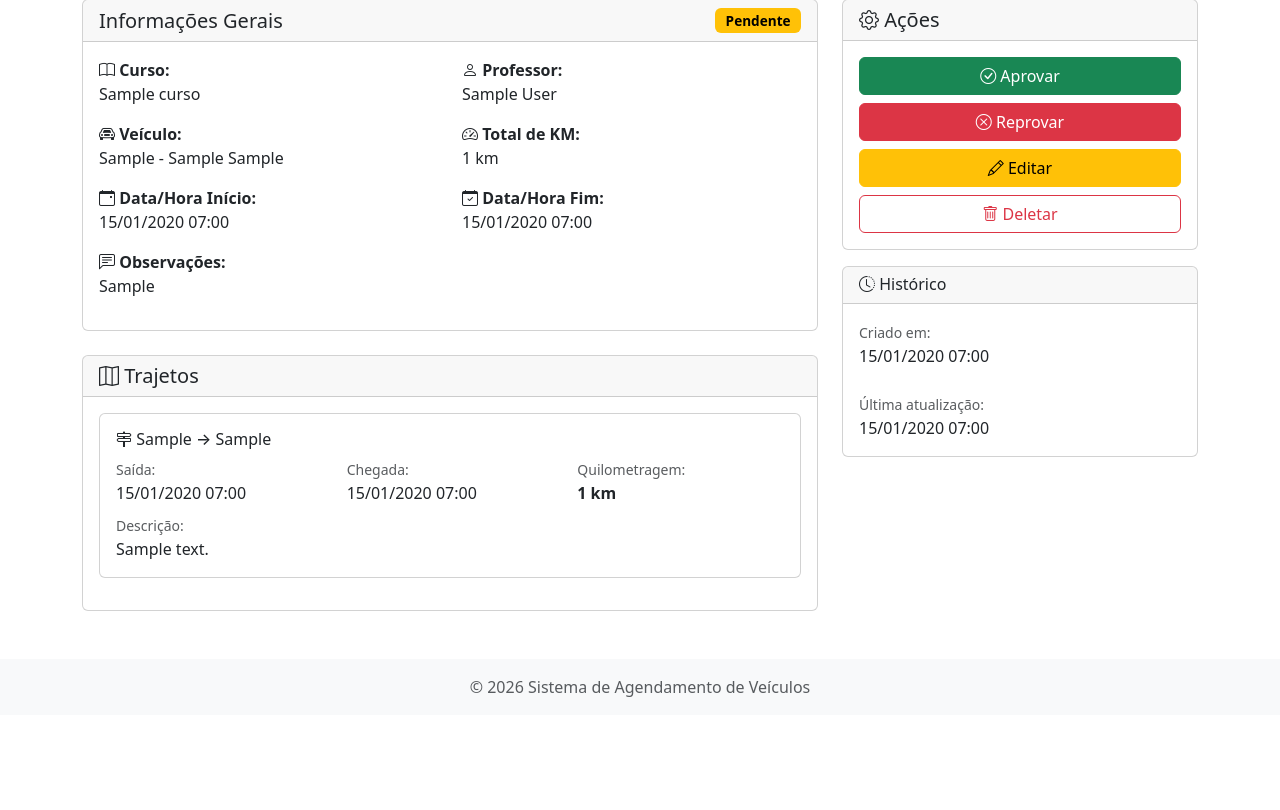
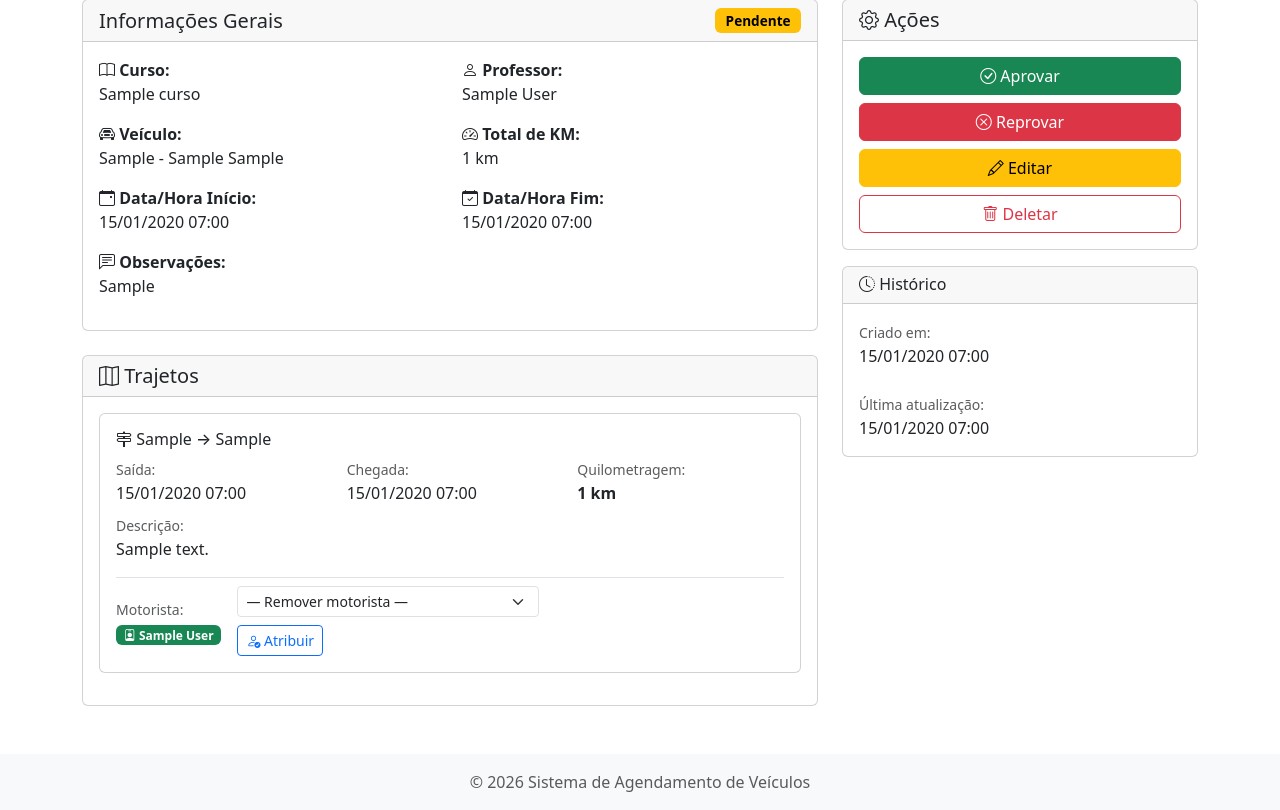
Before and after one commit to HeitorLouzeiro/agendamento_veiculos, a Django app: page /agendamentos/00000000-0000-0000-0000-000000000001/ in a window 1280 px wide. Shown: the part 151-961 px from the top of the page. Before the commit the page ends 848 px from the top, so only its background shows below. Run offline with Django 5.2, Linux system fonts and the light colour scheme; a user stored in the database is signed in; tables that the repository leaves empty hold one stand-in row (values such as "Sample post"); some libraries are stand-ins or nearby versions.

Commit message:
feat: atribui motorista por trajeto
Co-Authored-By: Claude Sonnet 4.6 <noreply@anthropic.com>

```diff
--- a/agendamentos/urls.py
+++ b/agendamentos/urls.py
@@ -10,6 +10,9 @@ urlpatterns = [
     path('<uuid:pk>/', views.detalhe_agendamento, name='detalhe'),
     path('<uuid:pk>/editar/', views.editar_agendamento, name='editar'),
     path('<uuid:pk>/deletar/', views.deletar_agendamento, name='deletar'),
+    path('trajetos/<uuid:pk>/atribuir-motorista/',
+         views.atribuir_motorista_trajeto,
+         name='atribuir_motorista_trajeto'),
     path('aprovacao/', views.aprovacao_agendamentos, name='aprovacao'),
     path('<uuid:pk>/aprovar/', views.aprovar_agendamento, name='aprovar'),
     path('<uuid:pk>/reprovar/', views.reprovar_agendamento, name='reprovar'),
--- a/agendamentos/views/crud_views.py
+++ b/agendamentos/views/crud_views.py
@@ -15,7 +15,7 @@ from common.pagination import PaginationHelper
 from cursos.models import Curso
 
 from ..forms import AgendamentoForm, TrajetoFormSet, TrajetoFormSetEdit
-from ..models import Agendamento
+from ..models import Agendamento, Trajeto
 from ..services import AgendamentoService, RelatorioService
 
 
@@ -154,8 +154,9 @@ def detalhe_agendamento(request, pk):
     # - Outros professores não podem ver detalhes
     is_owner = agendamento.professor == request.user
     is_admin = request.user.is_administrador()
+    is_responsavel = request.user.is_responsavel_campus()
 
-    if not is_admin and not is_owner:
+    if not is_admin and not is_responsavel and not is_owner:
         messages.error(
             request,
             'Você não tem permissão para visualizar este agendamento.'
@@ -168,14 +169,26 @@ def detalhe_agendamento(request, pk):
         agendamento.professor == request.user
     )
 
-    trajetos = agendamento.trajetos.all()
+    trajetos = agendamento.trajetos.select_related('motorista').all()
     total_km = agendamento.get_total_km()
+
+    # Lista de motoristas disponíveis para atribuição (admin/responsável)
+    motoristas = []
+    if is_admin or is_responsavel:
+        from usuarios.models import Usuario
+        motoristas = (
+            Usuario.objects
+            .filter(groups__name='Motoristas', is_active=True)
+            .order_by('first_name', 'last_name')
+        )
 
     context = {
         'agendamento': agendamento,
         'trajetos': trajetos,
         'total_km': total_km,
-        'can_edit': can_edit
+        'can_edit': can_edit,
+        'motoristas': motoristas,
+        'can_atribuir': is_admin or is_responsavel,
     }
 
     return render(request, 'agendamentos/detalhe.html', context)
@@ -203,3 +216,33 @@ def deletar_agendamento(request, pk):
 
     context = {'agendamento': agendamento}
     return render(request, 'agendamentos/deletar.html', context)
+
+
+@login_required
+def atribuir_motorista_trajeto(request, pk):
+    """Atribui ou remove motorista de um trajeto (admin/responsável)."""
+    if not (request.user.is_administrador() or request.user.is_responsavel_campus()):
+        messages.error(request, 'Acesso não autorizado.')
+        return redirect('agendamentos:lista')
+
+    trajeto = get_object_or_404(Trajeto, pk=pk)
+
+    if request.method == 'POST':
+        motorista_id = request.POST.get('motorista_id') or None
+        if motorista_id:
+            from usuarios.models import Usuario
+            motorista = get_object_or_404(
+                Usuario, pk=motorista_id, groups__name='Motoristas'
+            )
+            trajeto.motorista = motorista
+            nome = motorista.get_full_name() or motorista.username
+            messages.success(
+                request,
+                f'Motorista "{nome}" atribuído ao trajeto com sucesso.',
+            )
+        else:
+            trajeto.motorista = None
+            messages.success(request, 'Motorista removido do trajeto.')
+        trajeto.save(update_fields=['motorista'])
+
+    return redirect('agendamentos:detalhe', pk=trajeto.agendamento_id)
--- a/templates/agendamentos/detalhe.html
+++ b/templates/agendamentos/detalhe.html
@@ -77,7 +77,7 @@
                 <div class="card-body">
                     {% if trajetos %}
                     {% for trajeto in trajetos %}
-                    <div class="card mb-3 {% if not forloop.last %}border-bottom{% endif %}">
+                    <div class="card mb-3">
                         <div class="card-body">
                             <h6 class="card-title">
                                 <i class="bi bi-signpost-2"></i> {{ trajeto.origem }} → {{ trajeto.destino }}
@@ -99,6 +99,39 @@
                             <div class="mt-2">
                                 <small class="text-muted">Descrição:</small><br>
                                 {{ trajeto.descricao }}
+                            </div>
+
+                            <div class="mt-3 pt-2 border-top d-flex align-items-center gap-3 flex-wrap">
+                                <div>
+                                    <small class="text-muted">Motorista:</small><br>
+                                    {% if trajeto.motorista %}
+                                    <span class="badge bg-success">
+                                        <i class="bi bi-person-badge"></i>
+                                        {{ trajeto.motorista.get_full_name|default:trajeto.motorista.username }}
+                                    </span>
+                                    {% else %}
+                                    <span class="badge bg-secondary">Não atribuído</span>
+                                    {% endif %}
+                                </div>
+                                {% if can_atribuir %}
+                                <form method="post"
+                                      action="{% url 'agendamentos:atribuir_motorista_trajeto' trajeto.pk %}"
+                                      class="d-flex align-items-center gap-2 flex-wrap">
+                                    {% csrf_token %}
+                                    <select name="motorista_id" class="form-select form-select-sm" style="min-width:200px;">
+                                        <option value="">— Remover motorista —</option>
+                                        {% for m in motoristas %}
+                                        <option value="{{ m.pk }}"
+                                            {% if trajeto.motorista_id == m.pk %}selected{% endif %}>
+                                            {{ m.get_full_name|default:m.username }}
+                                        </option>
+                                        {% endfor %}
+                                    </select>
+                                    <button type="submit" class="btn btn-sm btn-outline-primary">
+                                        <i class="bi bi-person-check"></i> Atribuir
+                                    </button>
+                                </form>
+                                {% endif %}
                             </div>
                         </div>
                     </div>
```
Also changed, not shown: agendamentos/views/__init__.py (+4 -3 lines).
